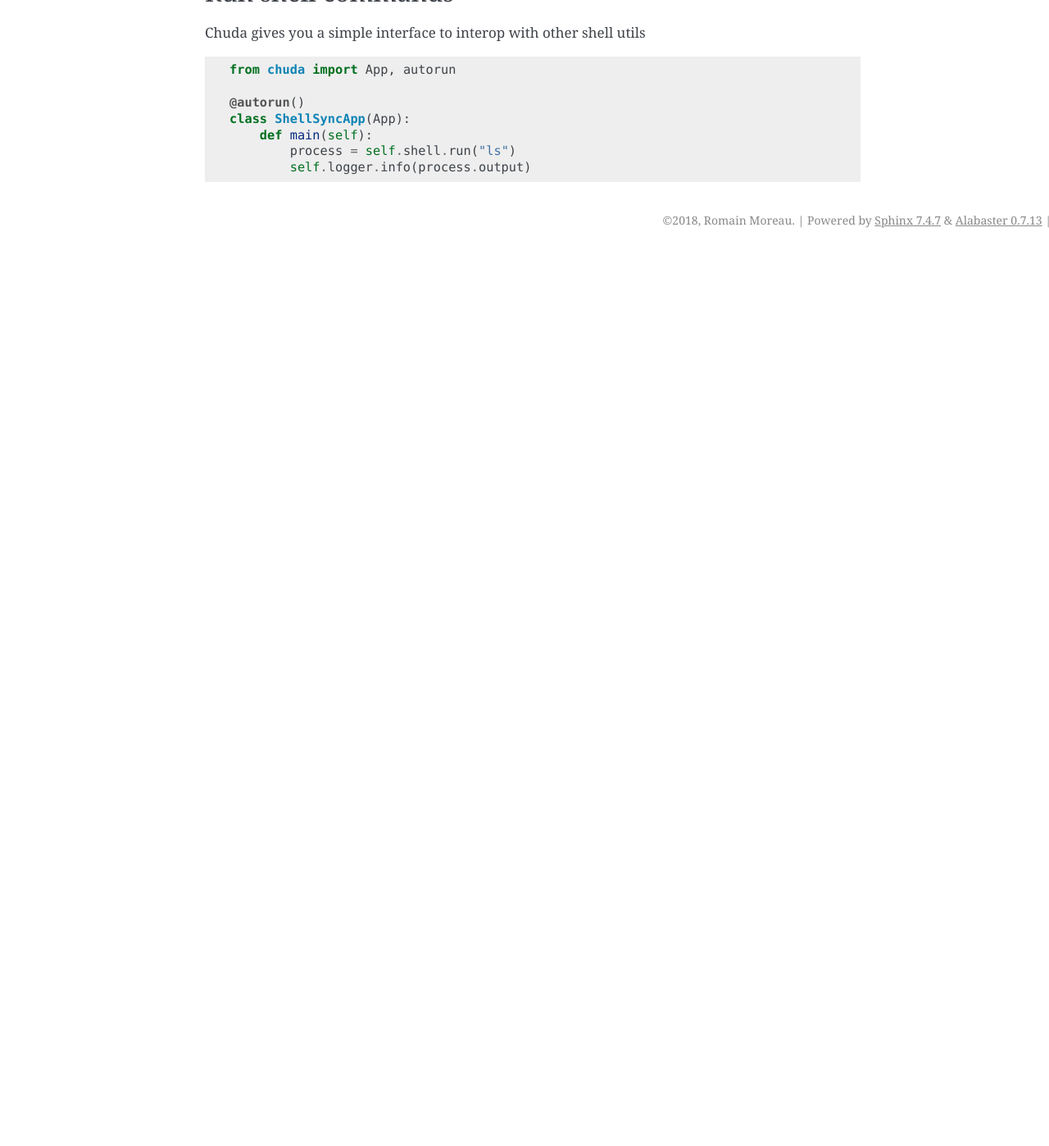
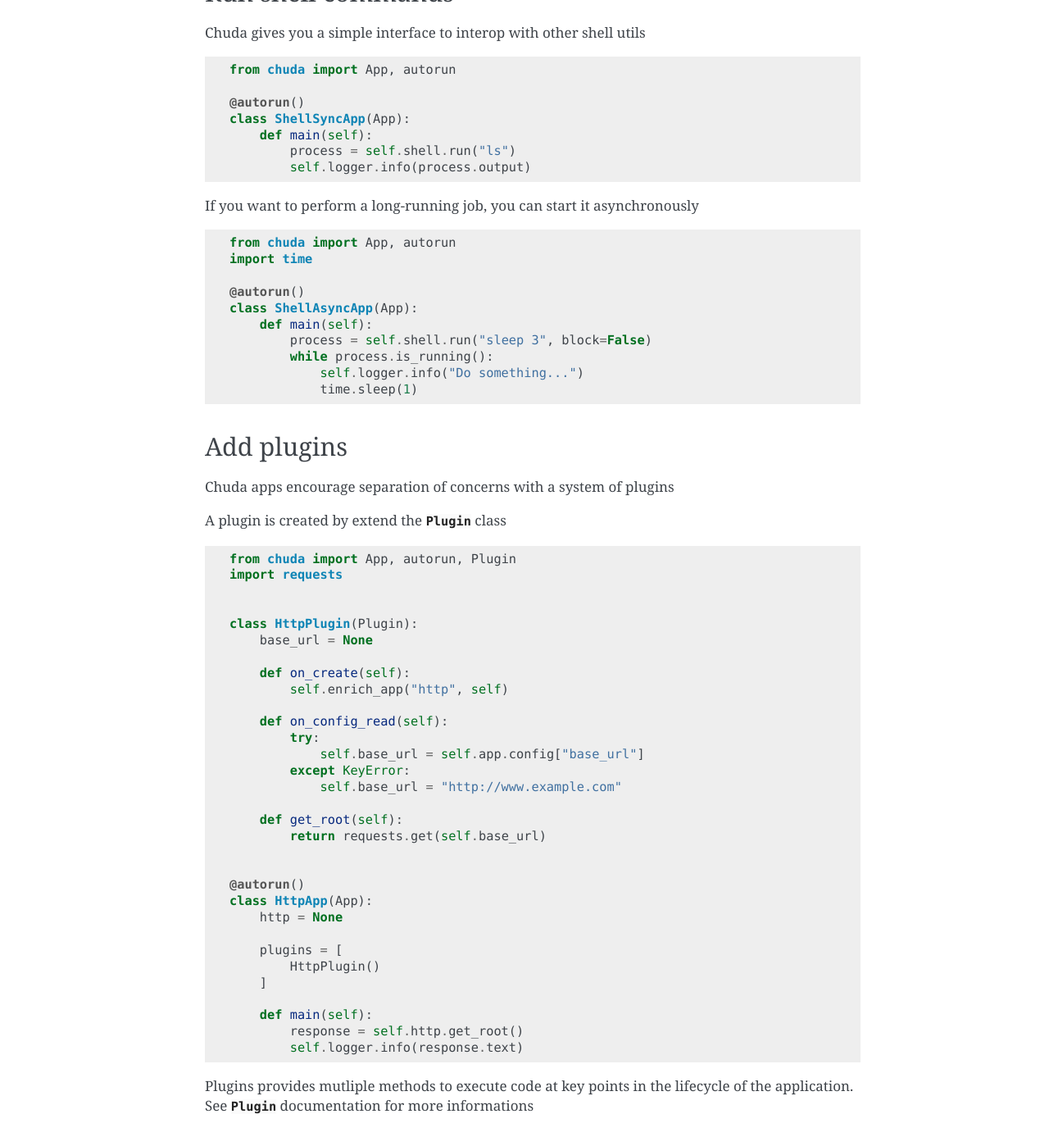
Before and after one commit to Varkal/chuda, a Sphinx documentation site: the page built from docs/_pages/quickstart.rst, in a window 1280 px wide and 1400 px high, scrolled down 3475 px. Shown: the whole window at 82% size. Built offline with Sphinx 7.4.7, drawn with Linux system fonts in a browser that asks for light colours; before the commit the page ends 3783 px from its top, so only the background shows below that.

Commit message:
plugins documentation

```diff
--- a/docs/_pages/quickstart.rst
+++ b/docs/_pages/quickstart.rst
@@ -193,3 +193,63 @@ Chuda gives you a simple interface to interop with other shell utils
         def main(self):
             process = self.shell.run("ls")
             self.logger.info(process.output)
+
+If you want to perform a long-running job, you can start it asynchronously
+
+.. code-block:: python
+
+    from chuda import App, autorun
+    import time
+
+    @autorun()
+    class ShellAsyncApp(App):
+        def main(self):
+            process = self.shell.run("sleep 3", block=False)
+            while process.is_running():
+                self.logger.info("Do something...")
+                time.sleep(1)
+
+Add plugins
+-----------
+
+Chuda apps encourage separation of concerns with a system of plugins
+
+A plugin is created by extend the :class:`~chuda.plugins.Plugin` class
+
+.. code-block:: python
+
+    from chuda import App, autorun, Plugin
+    import requests
+
+
+    class HttpPlugin(Plugin):
+        base_url = None
+
+        def on_create(self):
+            self.enrich_app("http", self)
+
+        def on_config_read(self):
+            try:
+                self.base_url = self.app.config["base_url"]
+            except KeyError:
+                self.base_url = "http://www.example.com"
+
+        def get_root(self):
+            return requests.get(self.base_url)
+
+
+    @autorun()
+    class HttpApp(App):
+        http = None
+
+        plugins = [
+            HttpPlugin()
+        ]
+
+        def main(self):
+            response = self.http.get_root()
+            self.logger.info(response.text)
+
+Plugins provides mutliple methods to execute code at key points
+in the lifecycle of the application. See :class:`~chuda.plugins.Plugin`
+documentation for more informations
```
Also changed, not shown: 1 other file.
